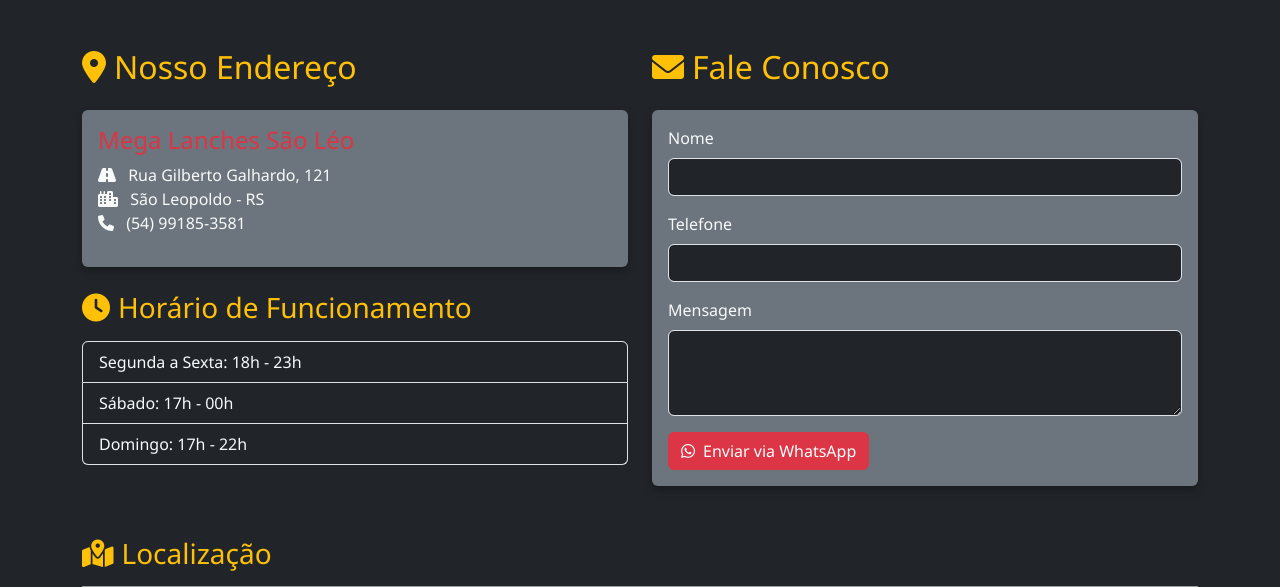
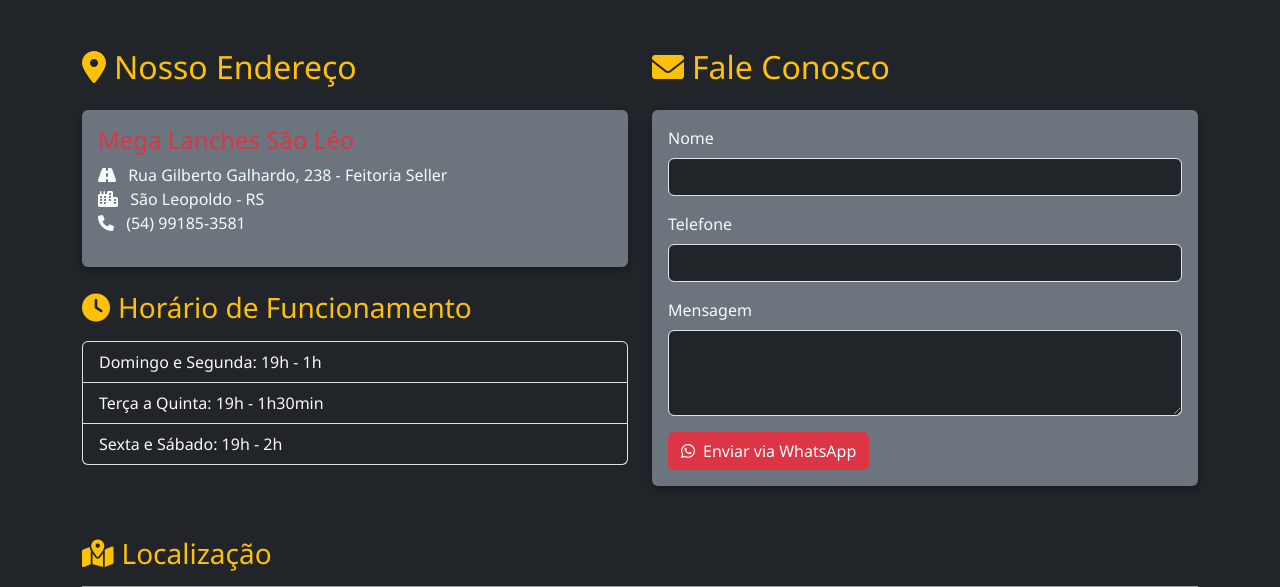
Before and after one commit to MegaLanchesSL/megalanchessl, a Flask app: page /contato in a window 1280 px wide. Shown: the part 56-643 px from the top of the page. Run offline with Flask 3, Linux system fonts and the light colour scheme; grey boxes are pictures that could not be loaded.

Commit message:
Add files via upload

```diff
--- a/app.py
+++ b/app.py
@@ -32,8 +32,8 @@
     ],
     "bebidas": [
         {
-            "nome": "Refrigerante Lata",
-            "descricao": "Coca-Cola, Guaraná, Fanta Laranja",
+            "nome": "Refrigerante 200 ml",
+            "descricao": "Pepsi, Guaraná",
             "preco": "R$ 6,00",
             "imagem": "refri.jpg"
         },
--- a/static/js/script.js
+++ b/static/js/script.js
@@ -12,12 +12,13 @@
 });
 
 // Simples chatbot de abertura automática
-setTimeout(function() {
-    const shouldOpenChat = confirm("Olá! Precisa de ajuda para fazer seu pedido? Clique em OK para falar conosco no WhatsApp.");
-    if (shouldOpenChat) {
-        const numero = "54991853581";
-        const mensagem = "Olá Mega Lanches! Preciso de ajuda com meu pedido.";
-        const url = `https://wa.me/${numero}?text=${encodeURIComponent(mensagem)}`;
-        window.open(url, '_blank');
-    }
-}, 30000); // Abre após 30 segundos
+
+//setTimeout(function() {
+//    const shouldOpenChat = confirm("Olá! Precisa de ajuda para fazer seu pedido? Clique em OK para falar conosco no WhatsApp.");
+//    if (shouldOpenChat) {
+//        const numero = "54991853581";
+//        const mensagem = "Olá Mega Lanches! Preciso de ajuda com meu pedido.";
+//        const url = `https://wa.me/${numero}?text=${encodeURIComponent(mensagem)}`;
+//        window.open(url, '_blank');
+//    }
+// }, 30000); // Abre após 30 segundos
--- a/templates/base.html
+++ b/templates/base.html
@@ -38,7 +38,7 @@
     <footer class="bg-danger text-center py-3">
         <div class="container">
             <p class="mb-0">Mega Lanches São Léo &copy; 2023</p>
-            <p class="mb-0">Rua Gilberto Galhardo, 121 - São Leopoldo - RS</p>
+			<p class="mb-0">Rua Gilberto Galhardo, 238 - Feitoria Seller - São Leopoldo - RS</p>
             <p class="mb-0">Telefone: (54) 99185-3581</p>
         </div>
     </footer>
--- a/templates/contato.html
+++ b/templates/contato.html
@@ -8,7 +8,7 @@
             <div class="card-body">
                 <h4 class="text-danger">Mega Lanches São Léo</h4>
                 <p class="text-light">
-                    <i class="fas fa-road me-2"></i> Rua Gilberto Galhardo, 121<br>
+                    <i class="fas fa-road me-2"></i> Rua Gilberto Galhardo, 238 - Feitoria Seller<br>
                     <i class="fas fa-city me-2"></i> São Leopoldo - RS<br>
                     <i class="fas fa-phone me-2"></i> (54) 99185-3581
                 </p>
@@ -17,9 +17,9 @@
 
         <h3 class="text-warning mb-3"><i class="fas fa-clock me-2"></i>Horário de Funcionamento</h3>
         <ul class="list-group bg-secondary mb-4">
-            <li class="list-group-item bg-dark text-light">Segunda a Sexta: 18h - 23h</li>
-            <li class="list-group-item bg-dark text-light">Sábado: 17h - 00h</li>
-            <li class="list-group-item bg-dark text-light">Domingo: 17h - 22h</li>
+            <li class="list-group-item bg-dark text-light">Domingo e Segunda: 19h - 1h</li>
+            <li class="list-group-item bg-dark text-light">Terça a Quinta:  19h - 1h30min</li>
+            <li class="list-group-item bg-dark text-light">Sexta e Sábado: 19h - 2h</li>
         </ul>
     </div>
 
@@ -53,9 +53,9 @@
 <div class="mt-5">
     <h3 class="text-warning mb-3"><i class="fas fa-map-marked-alt me-2"></i>Localização</h3>
     <div class="ratio ratio-16x9">
-        <iframe src="https://www.google.com/maps/embed?pb=!1m18!1m12!1m3!1d3465.258389386523!2d-51.1473887241381!3d-29.71785087507236!2m3!1f0!2f0!3f0!3m2!1i1024!2i768!4f13.1!3m3!1m2!1s0x95194383b6ddfd3f%3A0x5c5f4e9b829b44b5!2sR.%20Gilberto%20Galhardo%2C%20121%20-%20Rio%20dos%20Sinos%2C%20S%C3%A3o%20Leopoldo%20-%20RS%2C%2093020-380!5e0!3m2!1spt-BR!2sbr!4v1719680000000!5m2!1spt-BR!2sbr"
-                width="600" height="450" style="border:0;" allowfullscreen="" loading="lazy"
-                referrerpolicy="no-referrer-when-downgrade"></iframe>
+		<iframe src="https://www.google.com/maps/embed?pb=!1m18!1m12!1m3!1d3463.415469723659!2d-51.10361192537837!3d-29.765625775065093!2m3!1f0!2f0!3f0!3m2!1i1024!2i768!4f13.1!3m3!1m2!1s0x9519697eb1416d1f%3A0xbbd4fd1fd1eae527!2sR.%20Gilberto%20Galhardo%2C%20238%20-%20Feitoria%20Seller%2C%20S%C3%A3o%20Leopoldo%20-%20RS%2C%2093048-297!5e0!3m2!1spt-BR!2sbr!4v1751352667641!5m2!1spt-BR!2sbr"
+				width="600" height="450" style="border:0;" allowfullscreen="" loading="lazy"
+				referrerpolicy="no-referrer-when-downgrade"></iframe>
     </div>
 </div>
 
```
